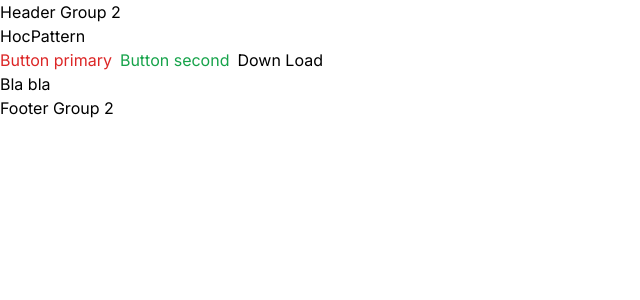
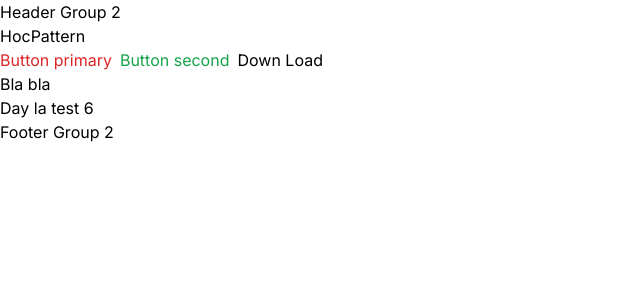
Before and after one commit to phambao7320/pattern, a Next.js app: page /design-pattern/hoc-pattern in a window 1280 px wide. Shown: the top 300 px of the page, without its empty margins (0-640 px from the left). Built offline with nearby package versions, Linux system fonts and the light colour scheme.

Commit message:
up test 6

```diff
--- a/src/components/design-pattern/hoc-pattern/hoc-pattern.tsx
+++ b/src/components/design-pattern/hoc-pattern/hoc-pattern.tsx
@@ -66,6 +66,7 @@ export const HocPattern = () => {
                 <button onClick={convertToWordFile}>Down Load</button>
             </div>
             <p>Bla bla</p>
+            <p>Day la test 6</p>
         </>
     )
 }
```
